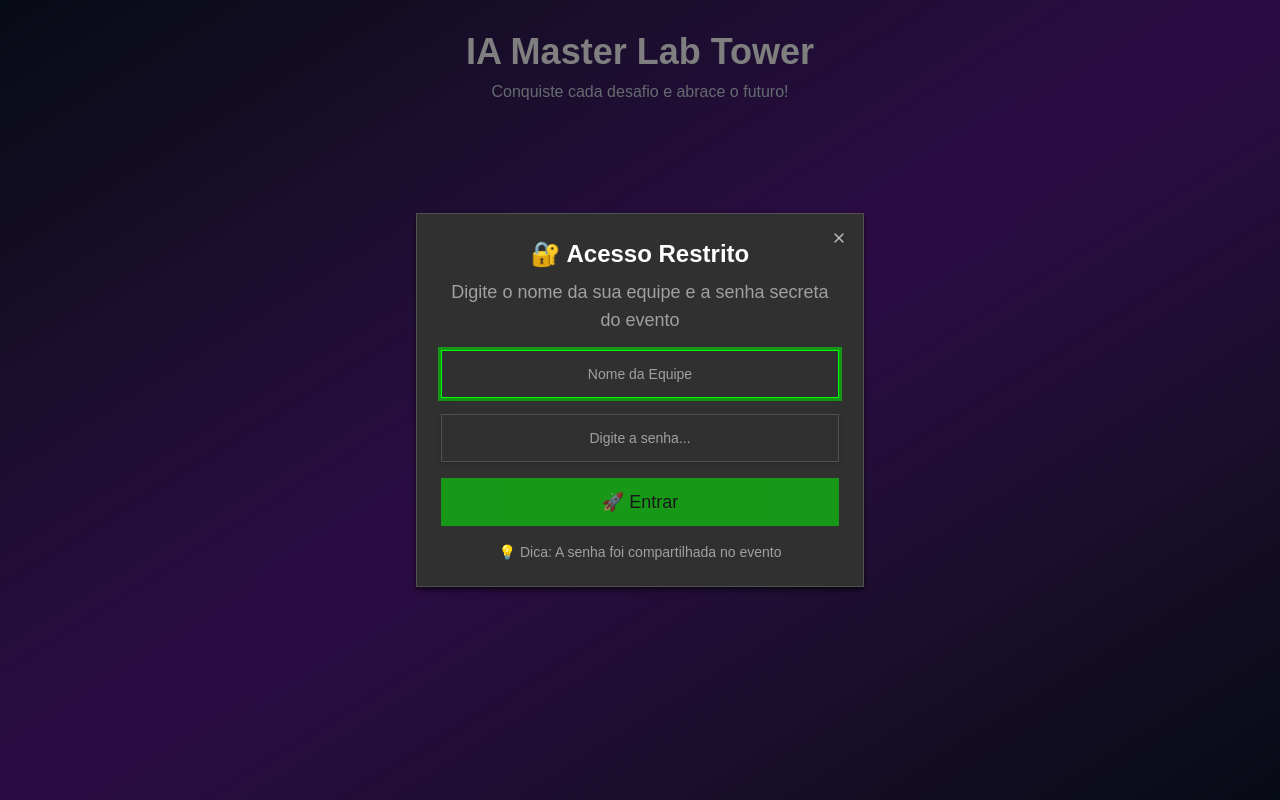
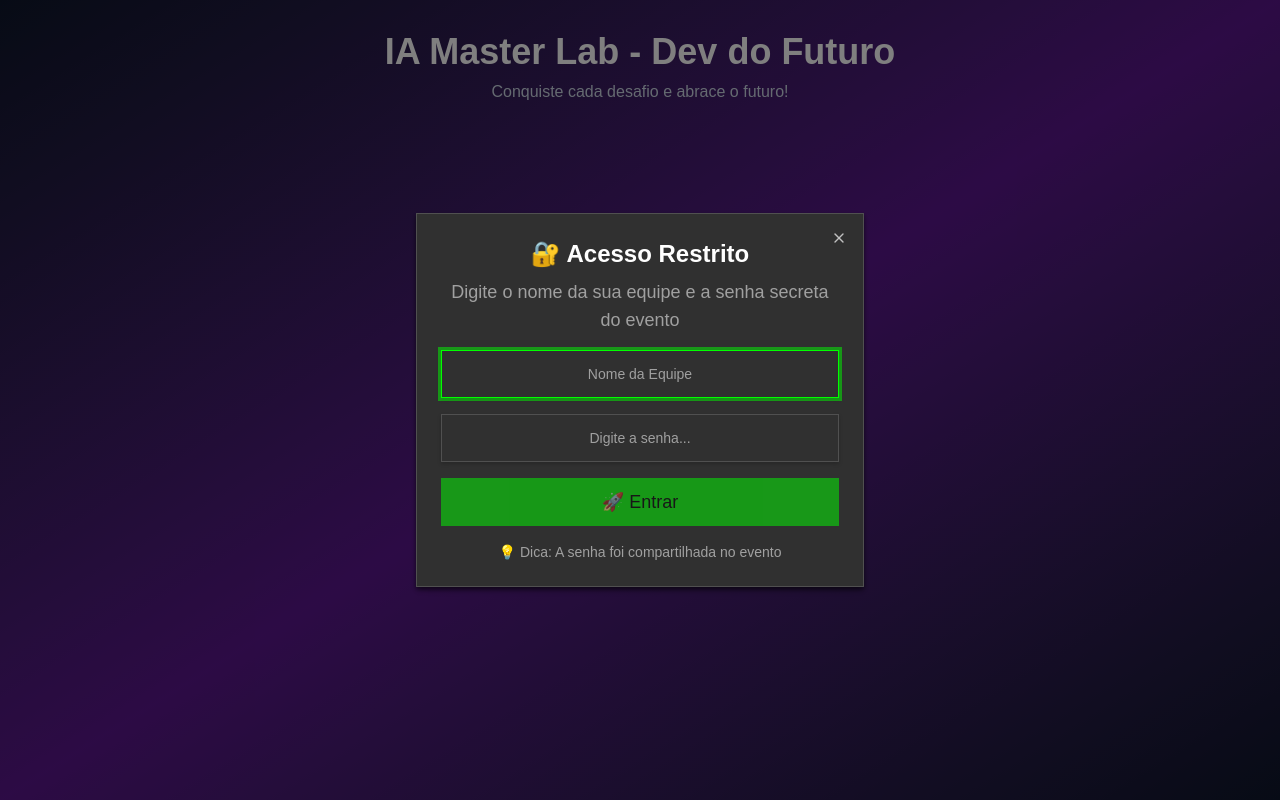
Before and after one commit to DyegoMaas/workshop-iamasterlab, a Next.js app in the folder 00-workshop-tower/tower/: page / in a window 1280 px wide. Built offline with nearby package versions, Linux system fonts and the light colour scheme.

Commit message:
feat: atualiza título do workshop para "IA Master Lab - Dev do Futuro"
- Modifica o título no arquivo layout.tsx para refletir a nova nomenclatura do workshop.
- Atualiza o cabeçalho da página inicial para manter a consistência com o novo título.

```diff
--- a/00-workshop-tower/tower/app/layout.tsx
+++ b/00-workshop-tower/tower/app/layout.tsx
@@ -13,7 +13,7 @@ const geistMono = Geist_Mono({
 });
 
 export const metadata: Metadata = {
-  title: "IA Master Lab Tower",
+  title: "IA Master Lab - Dev do Futuro",
   description: "Torre de desafios interativa para o workshop IA Master Lab",
 };
 
@@ -30,7 +30,7 @@ export default function RootLayout({
         <div className="container mx-auto px-4 py-8">
           <header className="text-center mb-8">
             <h1 className="text-4xl font-bold text-white mb-2">
-              IA Master Lab Tower
+            IA Master Lab - Dev do Futuro
             </h1>
             <p className="text-slate-300">
               Conquiste cada desafio e abrace o futuro!
```
